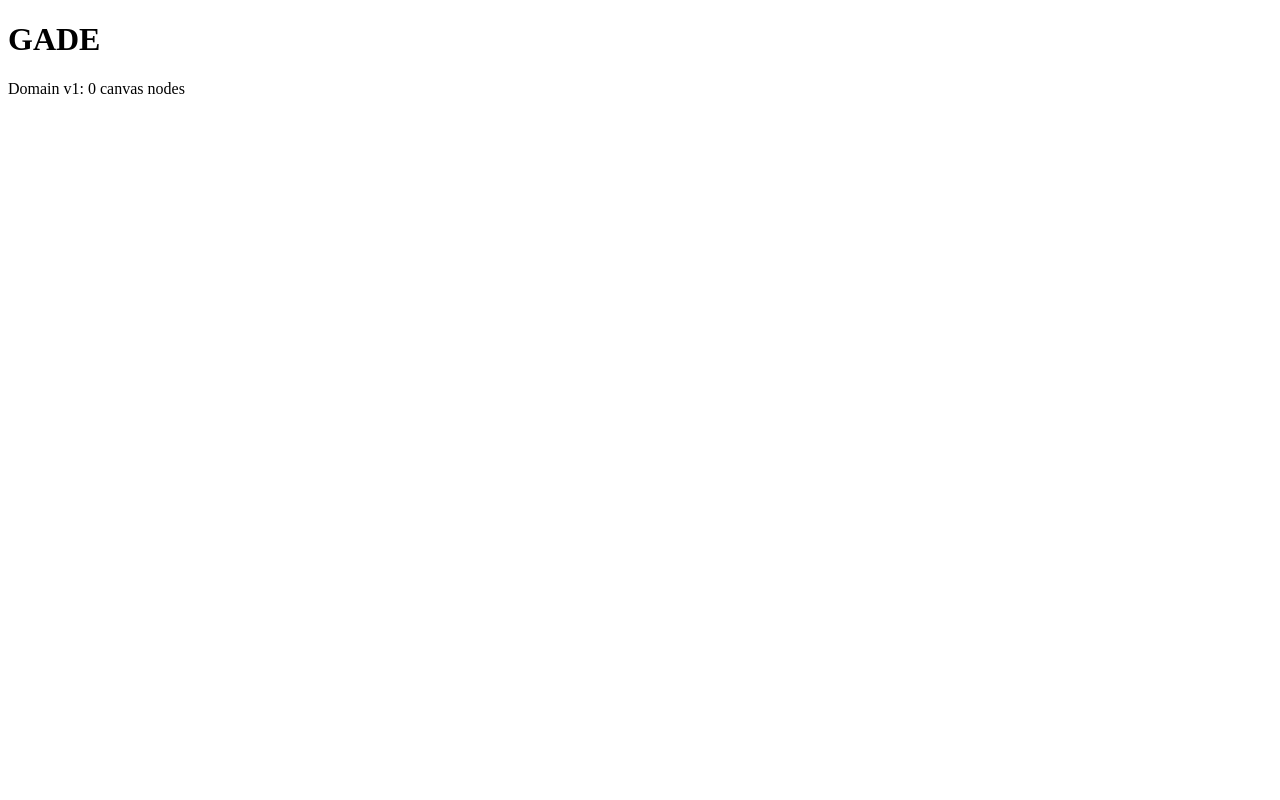
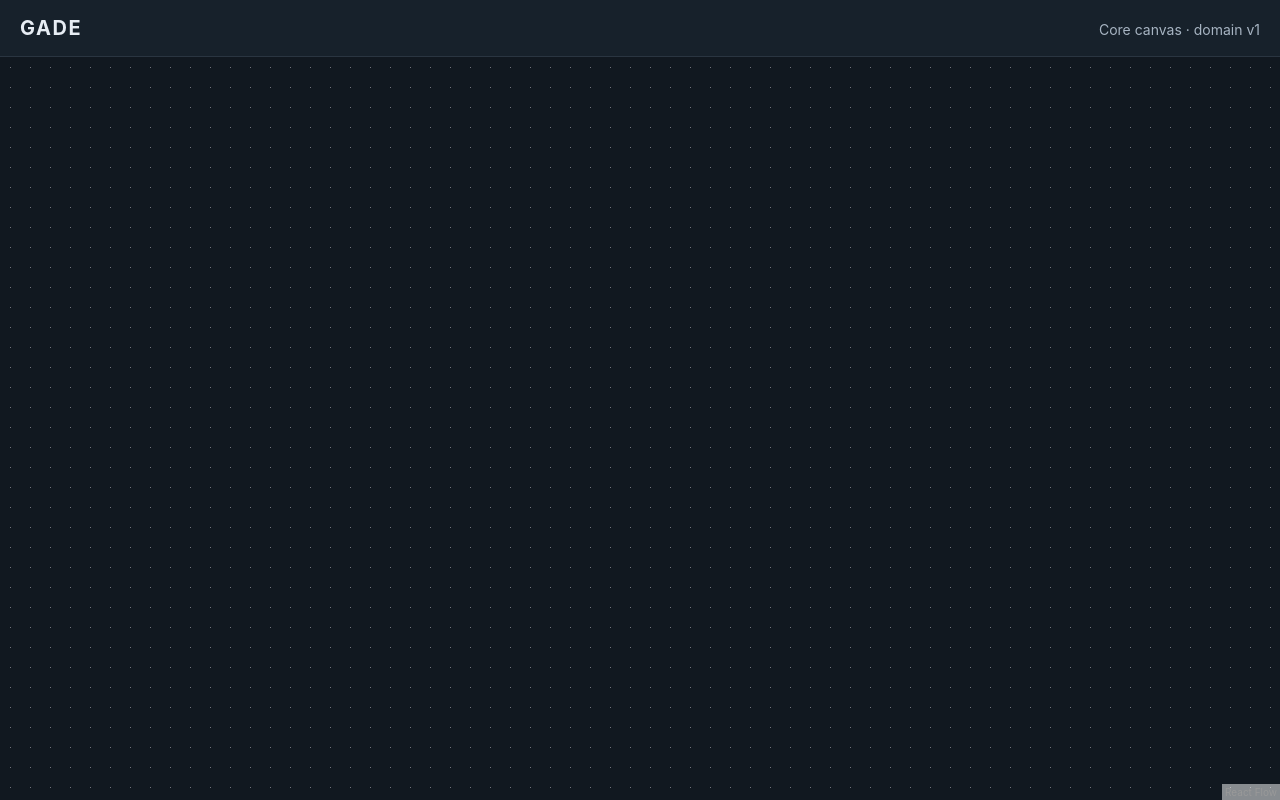
Before and after one commit to skflowne/spade, a React (Vite) app: page / in a window 1280 px wide. Built offline with nearby package versions, Linux system fonts and the light colour scheme.

Commit message:
M2: add runnable React Flow Electron shell

```diff
--- a/src/renderer/index.html
+++ b/src/renderer/index.html
@@ -3,6 +3,10 @@
   <head>
     <meta charset="UTF-8" />
     <meta name="viewport" content="width=device-width, initial-scale=1.0" />
+    <meta
+      http-equiv="Content-Security-Policy"
+      content="default-src 'self'; connect-src 'self' ws:; img-src 'self' data:; script-src 'self'; style-src 'self' 'unsafe-inline'"
+    />
     <title>GADE</title>
   </head>
   <body>
--- a/src/renderer/src/App.tsx
+++ b/src/renderer/src/App.tsx
@@ -1,14 +1,42 @@
-import { DOMAIN_RECORD_VERSION, type CanvasNode } from '@shared/domain'
+import { Background, ReactFlow, type Edge, type Node } from '@xyflow/react'
+import '@xyflow/react/dist/style.css'
+import { DOMAIN_RECORD_VERSION, type CanvasEdge, type CanvasNode } from '@shared/domain'
+import './app.css'
 
 const canvasNodes: readonly CanvasNode[] = []
+const canvasEdges: readonly CanvasEdge[] = []
+
+const flowNodes: Node[] = canvasNodes.map((node) => ({
+  id: node.id,
+  position: node.position,
+  data: { label: node.title }
+}))
+
+const flowEdges: Edge[] = canvasEdges.map((edge) => ({
+  id: edge.id,
+  source: edge.fromNodeId,
+  target: edge.toNodeId,
+  label: edge.label
+}))
 
 export function App(): React.JSX.Element {
   return (
-    <main>
-      <h1>GADE</h1>
-      <p>
-        Domain v{DOMAIN_RECORD_VERSION}: {canvasNodes.length} canvas nodes
-      </p>
+    <main className="app-shell">
+      <header className="app-header">
+        <h1>GADE</h1>
+        <span>Core canvas · domain v{DOMAIN_RECORD_VERSION}</span>
+      </header>
+      <section className="canvas" aria-label="GADE canvas">
+        <ReactFlow
+          nodes={flowNodes}
+          edges={flowEdges}
+          nodesConnectable={false}
+          nodesDraggable={false}
+          elementsSelectable={false}
+        >
+          <Background />
+        </ReactFlow>
+      </section>
     </main>
   )
 }
--- /dev/null
+++ b/src/renderer/src/app.css
@@ -0,0 +1,64 @@
+:root {
+  color: #e7edf4;
+  background: #111820;
+  font-family: Inter, ui-sans-serif, system-ui, -apple-system, BlinkMacSystemFont, "Segoe UI", sans-serif;
+  font-synthesis: none;
+  text-rendering: optimizeLegibility;
+}
+
+* {
+  box-sizing: border-box;
+}
+
+html,
+body,
+#root {
+  width: 100%;
+  height: 100%;
+  margin: 0;
+}
+
+body {
+  overflow: hidden;
+}
+
+.app-shell {
+  display: grid;
+  grid-template-rows: auto 1fr;
+  width: 100%;
+  height: 100%;
+}
+
+.app-header {
+  z-index: 1;
+  display: flex;
+  align-items: baseline;
+  justify-content: space-between;
+  padding: 16px 20px;
+  border-bottom: 1px solid #2a3541;
+  background: #17212b;
+}
+
+.app-header h1 {
+  margin: 0;
+  font-size: 1.25rem;
+  letter-spacing: 0.08em;
+}
+
+.app-header span {
+  color: #a7b4c2;
+  font-size: 0.875rem;
+}
+
+.canvas {
+  min-width: 0;
+  min-height: 0;
+}
+
+.react-flow {
+  background: #111820;
+}
+
+.react-flow__background pattern circle {
+  fill: #3a4857;
+}
```
Also changed, not shown: playwright.config.ts (added, +11 -0 lines), src/main/index.ts (+42 -1 lines), 2 other files (tests, documents, lock files or other folders).
